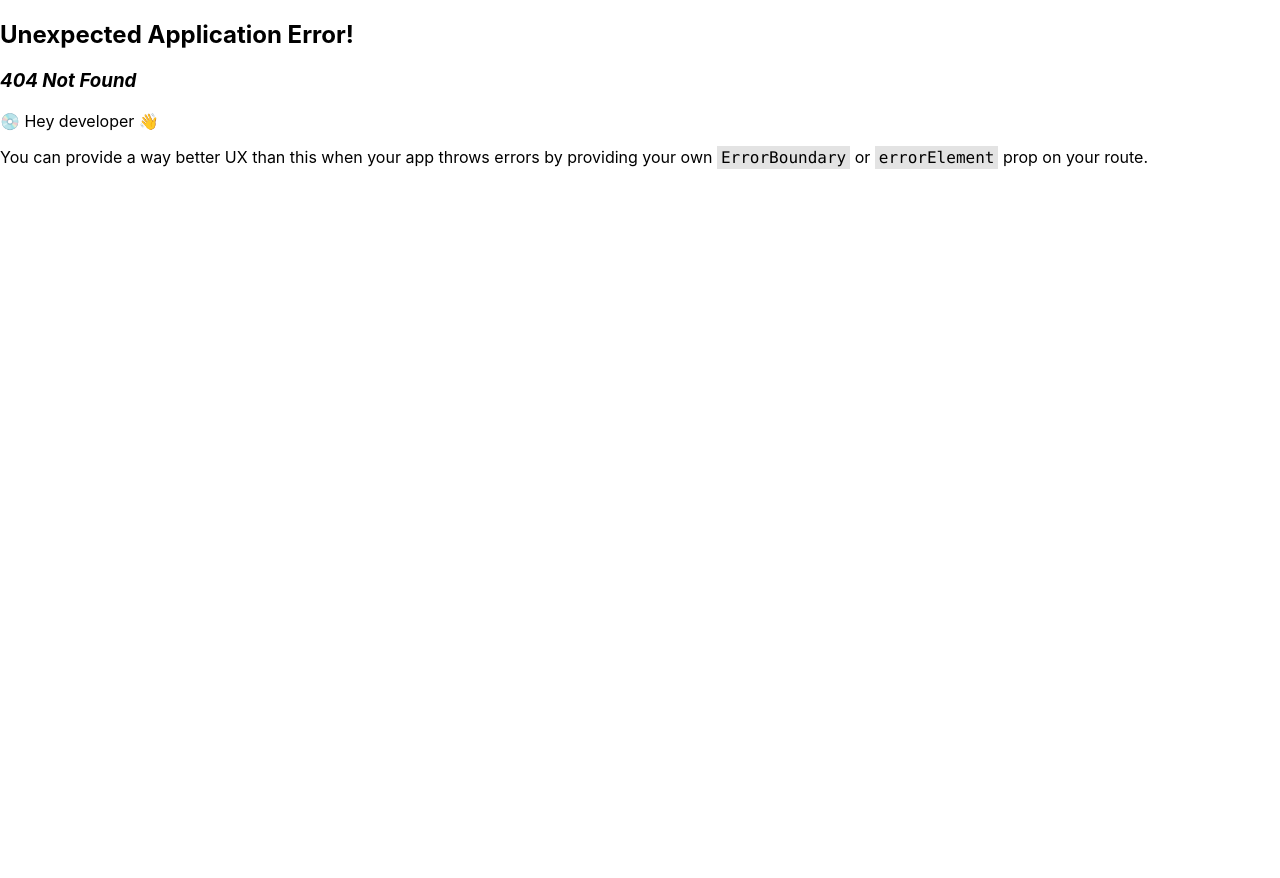
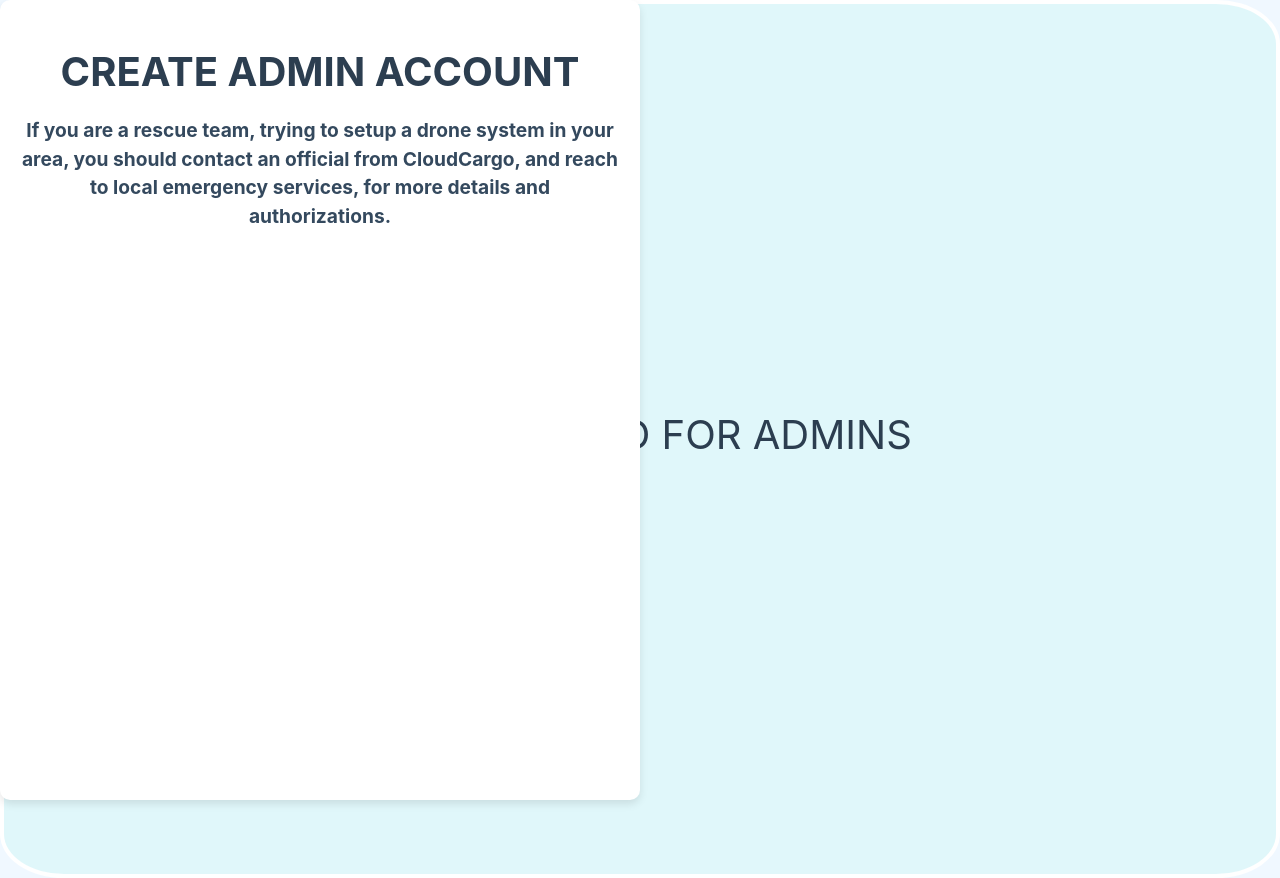
Before and after one commit to cloudcargo2024/cloudcargo-web-application, a React (Create React App) app: page /InfoForAdmin in a window 1280 px wide. Before the commit this address had no page. Before the commit the page ends 800 px from the top, so only its background shows below. Built offline with nearby package versions, Linux system fonts and the light colour scheme.

Commit message:
Admin button design

```diff
--- a/src/App.tsx
+++ b/src/App.tsx
@@ -4,6 +4,7 @@ import "./App.css";
 import { createBrowserRouter, RouterProvider } from "react-router-dom";
 import LogIn from "./routes/login";
 import Main from "./routes/main/main";
+import InformationForAdmins from "./routes/InformationForAdmins";
 
 function App() {
   const router = createBrowserRouter([
@@ -20,9 +21,14 @@ function App() {
       path: "/main",
       element: <Main />,
     },
+    {
+      path: "/InfoForAdmin",
+      element: <InformationForAdmins />,
+    },
   ]);
 
   return <RouterProvider router={router} />;
 }
 
+
 export default App;
--- /dev/null
+++ b/src/routes/InformationForAdmins.tsx
@@ -0,0 +1,28 @@
+import React from "react";
+import { useNavigate } from "react-router-dom";
+import "./adminInfo.css";
+
+
+export default function InformationForAdmins() {
+    const navigate = useNavigate();
+
+    return (
+        // pagina pentru informatii admin
+        <div className="login_container">
+            <p className="logo_text">CloudCargo for admins</p>
+
+            <div className="bg ">
+
+                <h1 className="logo_text ">Create Admin Account</h1>
+
+                <p className="form_label ">If you are a rescue team, trying to setup a drone system in your area,
+                    you should contact an official from CloudCargo, and reach to local
+                    emergency services, for more details and authorizations.</p>
+
+            </div>
+
+        </div>
+
+    )
+
+}
--- a/src/routes/LogInForm.tsx
+++ b/src/routes/LogInForm.tsx
@@ -2,6 +2,8 @@ import React from "react";
 import users from "../localDB/users.json";
 import { useNavigate } from "react-router-dom";
 import "./login.css";
+import { Link } from 'react-router-dom';
+
 
 export default function LogInForm() {
   const [usersData, setUsersData] = React.useState(users);
@@ -14,6 +16,10 @@ export default function LogInForm() {
 
   function login() {
     navigate("/main");
+  }
+
+  function switchToInfo() {
+  	navigate("/InfoForAdmin");
   }
 
   function validateLogin() {
@@ -52,7 +58,7 @@ export default function LogInForm() {
         />
       </label>
       <div className="info ">
-        How do I get an admin account?
+        <button onClick={() => switchToInfo()}>How do I get an admin account? </button>
         <p className="tooltip_text">
           If you are a rescue team, trying to setup a drone system in your area,
           you should contact an official from CloudCargo, and reach to local
--- /dev/null
+++ b/src/routes/adminInfo.css
@@ -0,0 +1,55 @@
+/* Fundal general */
+body {
+    background-color: #f0f8ff; /* Fundal albastru deschis */
+    font-family: Arial, sans-serif;
+    margin: 0;
+    padding: 0;
+  }
+
+  /* Containere pentru login și secțiuni */
+  .login_container {
+    display: flex;
+    flex-direction: column;
+    justify-content: center;
+    align-items: center;
+    height: 100vh; /* Înalțime completă pentru centrare verticală */
+    background-color: #e0f7fa; /* Un fundal ușor diferit în interior */
+  }
+
+  .bg {
+    background-color: #ffffff;
+    padding: 20px;
+    border-radius: 10px;
+    box-shadow: 0 4px 8px rgba(0, 0, 0, 0.1); /* Umbră pentru evidențiere */
+    width: 80%;
+    max-width: 600px; /* Fixăm o lățime maximă */
+  }
+
+  /* Stil pentru titlu */
+  .logo_text  {
+    font-size: 2.5rem;
+    color: #2c3e50;
+    text-align: center;
+    margin-bottom: 20px;
+    text-transform: uppercase; /* Face textul majuscule */
+  }
+
+  /* Stil pentru paragraful informativ */
+  .form_label  {
+    font-size: 1.2rem;
+    color: #34495e;
+    line-height: 1.5;
+    text-align: center;
+    margin-top: 10px;
+  }
+
+  /* Opțional: Stiluri adiționale */
+  a {
+    color: #2980b9;
+    text-decoration: none;
+    font-weight: bold;
+  }
+
+  a:hover {
+    text-decoration: underline;
+  }
--- /dev/null
+++ b/src/routes/infoForAdmins.css
@@ -0,0 +1,60 @@
+html,body{
+  height: 100%;
+  margin: 0;
+  padding: 0;
+}
+/* Fundal general */
+body {
+    background-color: #6f9dc5; /* Fundal albastru deschis */
+    font-family: Arial, sans-serif;
+    margin: 0;
+    padding: 0;
+  }
+
+  /* Containere pentru login și secțiuni */
+  .login_container {
+    display: flex;
+    flex-direction: column;
+    justify-content: center;
+    align-items: center;
+    height: 100vh; /* Înalțime completă pentru centrare verticală */
+    background-color: #e0f7fa; /* Un fundal ușor diferit în interior */
+  }
+
+  .bg {
+    background-color: #ffffff;
+    padding: 20px;
+    border-radius: 10px;
+    box-shadow: 0 4px 8px rgba(0, 0, 0, 0.1); /* Umbră pentru evidențiere */
+    width: 80%;
+    max-width: 600px; /* Fixăm o lățime maximă */
+  }
+
+  /* Stil pentru titlu */
+  .logo_text  {
+    font-size: 2.5rem;
+    color: #2c3e50;
+    text-align: center;
+    margin-bottom: 20px;
+    text-transform: uppercase; /* Face textul majuscule */
+  }
+
+  /* Stil pentru paragraful informativ */
+  .form_label  {
+    font-size: 1.2rem;
+    color: #34495e;
+    line-height: 1.5;
+    text-align: center;
+    margin-top: 10px;
+  }
+
+  /* Opțional: Stiluri adiționale */
+  a {
+    color: #2980b9;
+    text-decoration: none;
+    font-weight: bold;
+  }
+
+  a:hover {
+    text-decoration: underline;
+  }
```
Also changed, not shown: src/routes/info_pt_admin.html (added, +22 -0 lines), src/routes/login.css (line endings or trailing spaces), 1 other file (tests, documents, lock files or other folders).
